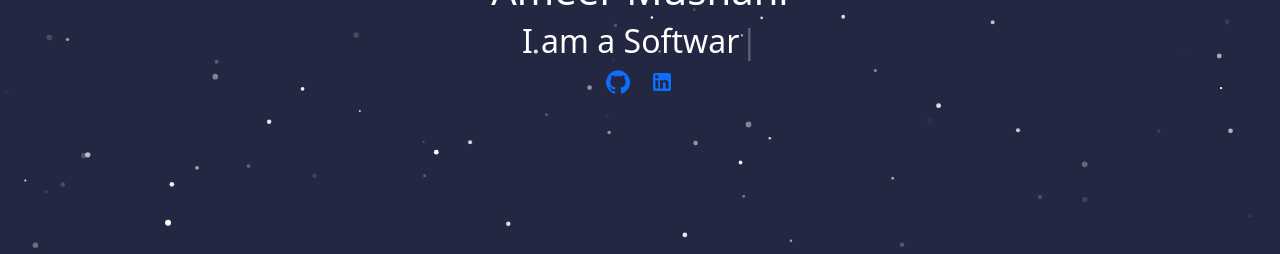
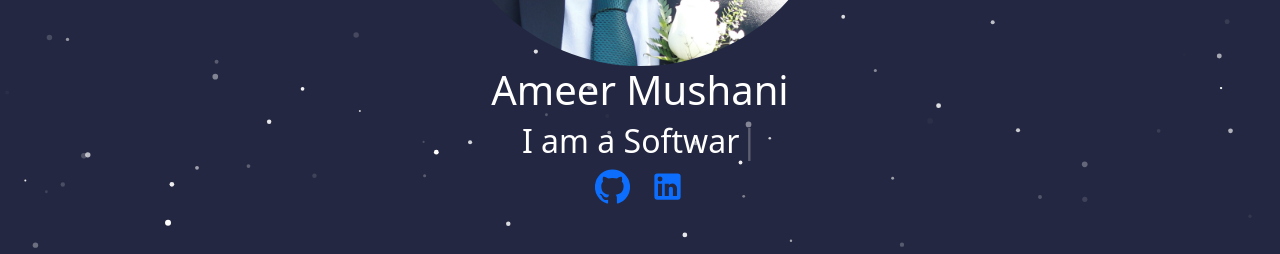
Before and after one commit to Ameer-Mushani/reactive-resume-v2, a React (Create React App) app: page / in a window 1280 px wide. Shown: the part 494-748 px from the top of the page. Built offline with nearby package versions, Linux system fonts and the light colour scheme.

Commit message:
Small fixes

```diff
--- a/src/components/About/About.js
+++ b/src/components/About/About.js
@@ -39,10 +39,10 @@
          </h2>
          <div className="links">
             <a href="https://github.com/Ameer-Mushani" className="link">
-               <GitHubIcon />
+               <GitHubIcon fontSize="large"/>
             </a>
             <a href="https://www.linkedin.com/in/ameer-mushani/" className="link">
-               <LinkedInIcon />
+               <LinkedInIcon fontSize="large"/>
             </a>
          </div>
       </div>
--- a/src/components/Timeline/Timeline.js
+++ b/src/components/Timeline/Timeline.js
@@ -35,7 +35,7 @@
          </VerticalTimelineElement>
          <VerticalTimelineElement
             className="vertical-timeline-element--education"
-            date="Setember 2018 - Present"
+            date="September 2018 - Present"
             iconStyle={{ background: 'rgb(233, 30, 99)', color: '#fff' }}
             icon={<SchoolIcon />}
          >
```
Also changed, not shown: src/assets/profilepic.jpg (added).
